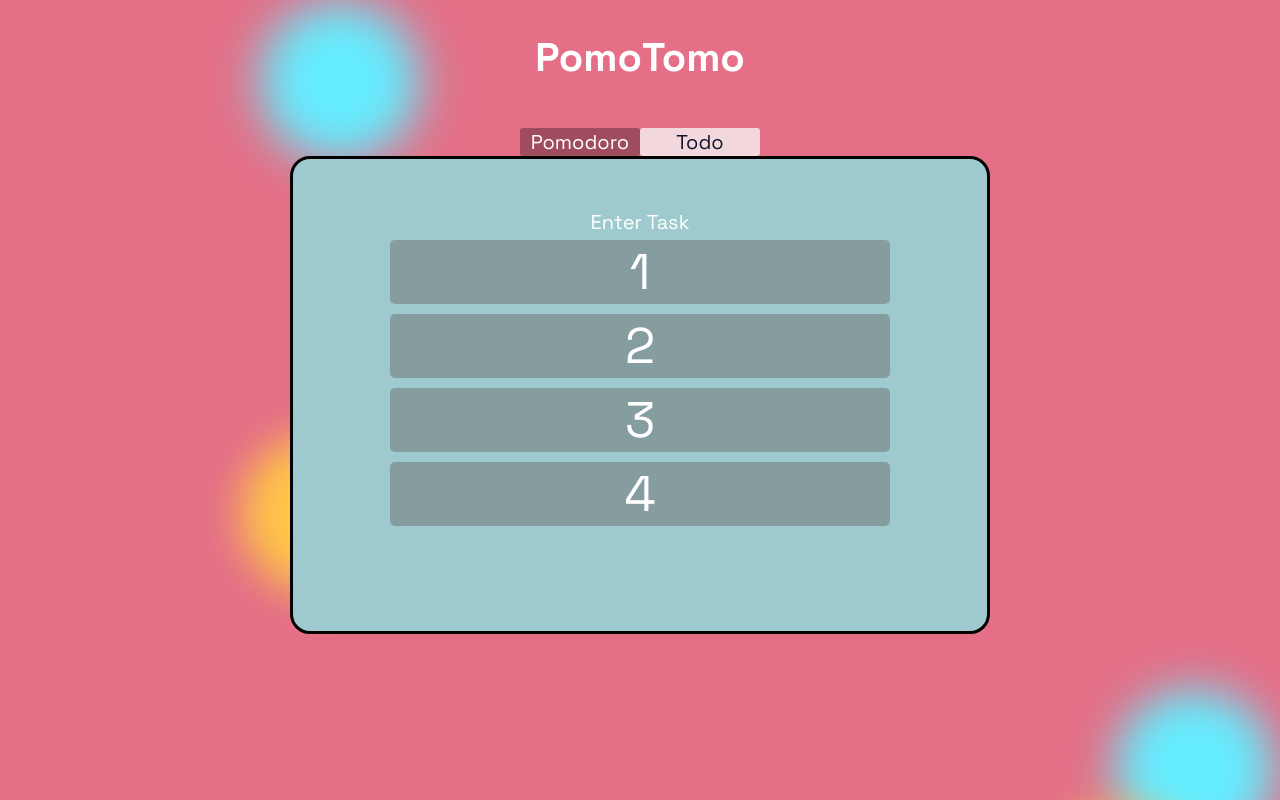
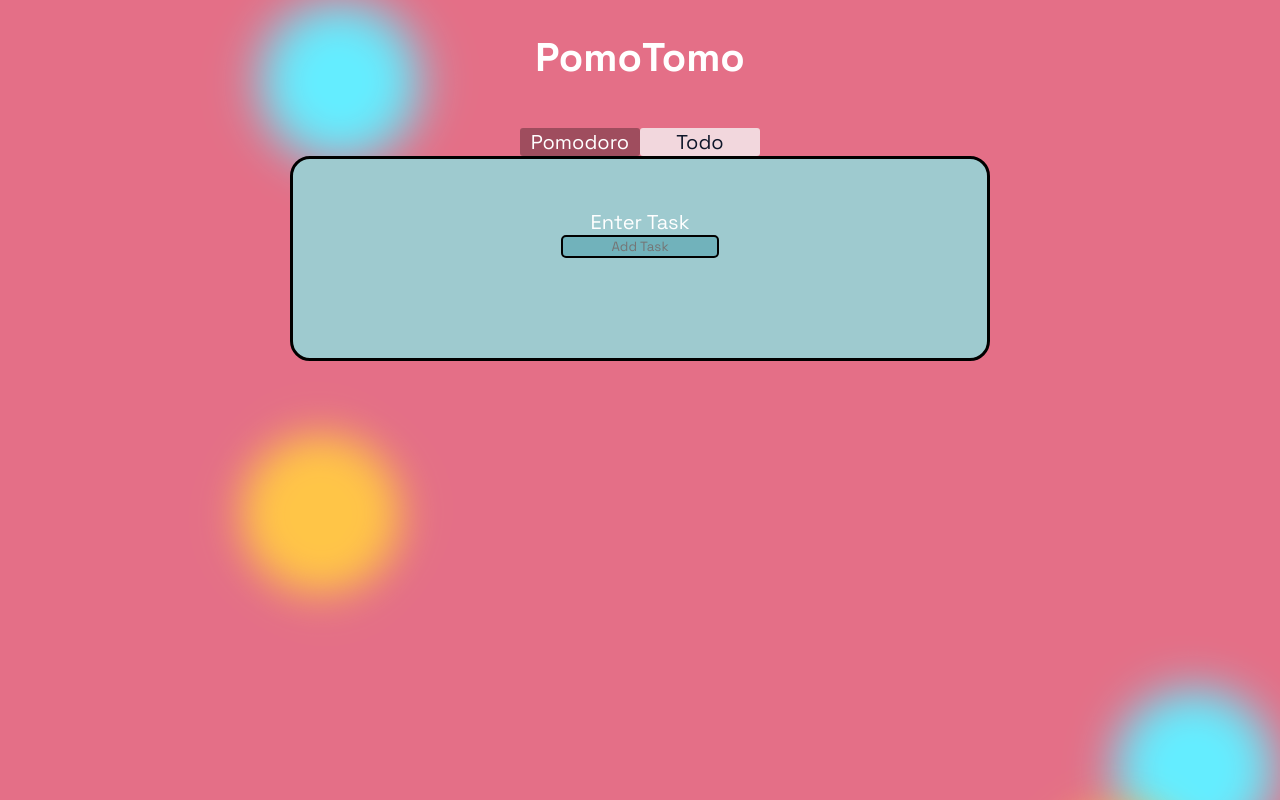
Before and after one commit to MickEnev/pomodoro, a React (Vite) app: page / in a window 1280 px wide. Both pictures are taken after a click on the button "Todo". Built offline with nearby package versions, Linux system fonts and the light colour scheme; a web font is replaced by a local one.

Commit message:
basic todo functionality

```diff
--- a/src/App.jsx
+++ b/src/App.jsx
@@ -2,15 +2,19 @@ import { useState } from 'react'
 import './App.css'
 import Dashboard from './components/Dashboard'
 import { PomodoroProvider } from './components/contexts/PomodoroContext';
+import { TodoProvider } from './components/contexts/TodoContext';
 
 function App() {
   const [count, setCount] = useState(0)
 
   return (
     <div className="App">
-      <PomodoroProvider>
-        <Dashboard/>
-      </PomodoroProvider>
+      <TodoProvider>
+        <PomodoroProvider>
+          <Dashboard/>
+        </PomodoroProvider>
+      </TodoProvider>
+
       <div className="background">
         <span className="ball"></span>
         <span className="ball"></span>
--- a/src/components/Todo.jsx
+++ b/src/components/Todo.jsx
@@ -1,39 +1,43 @@
-import React from 'react'
+import React, { useState, useContext } from 'react'
+import TodoContext from './contexts/TodoContext'
 import '../css/Todo.css'
 
 export default function Todo() {
-
-  const handleTaskClick = (e) => {
-    console.log("clicked")
-    e.target.remove();
-  }
-
-  const addTask = (e) => {
-    var ul = document.getElementsByClassName('todo-list');
-    var li = document.createElement("li");
-    li.appendCHild(e.target.value);
-    ul.appendChild(li);
-  }
+    const {
+      task,
+      setTask,
+      taskList,
+      handleKeyEnter,
+      handleTaskClick,
+    } = useContext(TodoContext);
 
   return (
     <div className="todo">
       {/*TODO:
-      Be able to add tasks
+      Have tasks persist between screens
       Be able to mark tasks as done which removes them from the list
       ----------------  MVP  -------------
       Store complted tasks
       Be able to delete tasks rather than mark them complete*/}
       <label htmlFor='task-input'>Enter Task</label>
-      <form className="task-input"
+      <input
+      className="task-input"
       type='text'
-      onChange={(e) => addTask(e.target.value)}
-      hidden
+      value = {task}
+      onChange={(e) => setTask(e.target.value)}
+      onKeyDown={handleKeyEnter}
+      placeholder="Add Task"
       />
       <ul className="todo-list">
-        <li className="task" onClick={(e) => handleTaskClick(e)}>1</li>
-        <li className="task" onClick={handleTaskClick}>2</li>
-        <li className="task" onClick={handleTaskClick}>3</li>
-        <li className="task" onClick={handleTaskClick}>4</li>
+        {taskList.map((item, index) => (
+          <li
+            key={index}
+            className="task"
+            onClick={() => handleTaskClick(index)}
+          >
+            {item}
+          </li>
+        ))}
       </ul>
     </div>
   )
--- /dev/null
+++ b/src/components/contexts/TodoContext.jsx
@@ -0,0 +1,46 @@
+import { createContext, useState, useContext, useEffect, useRef, use } from 'react'
+
+const TodoContext = createContext()
+
+export const useTodoContext= () => useContext(TodoContext)
+
+export const TodoProvider = ({children}) => {
+    const [task, setTask] = useState("");
+    const [taskList, setTaskList] = useState([]);
+
+    const handleTaskClick = (index) => {
+        const newList = [...taskList];
+        newList.splice(index, 1);
+        setTaskList(newList);
+      };
+
+    const handleKeyEnter = (event) => {
+        if (event.key === "Enter") {
+        event.preventDefault();
+        addTask();
+        }
+    };
+
+    const addTask = () => {
+        if (task.trim() === "") return;
+        setTaskList([...taskList, task]);
+        setTask("");
+      };
+
+  return (
+    <TodoContext.Provider
+      value={{
+        task,
+        setTask,
+        taskList,
+        setTaskList,
+        handleKeyEnter,
+        handleTaskClick,
+      }}
+    >
+      {children}
+    </TodoContext.Provider>
+  );
+};
+
+export default TodoContext;
```
